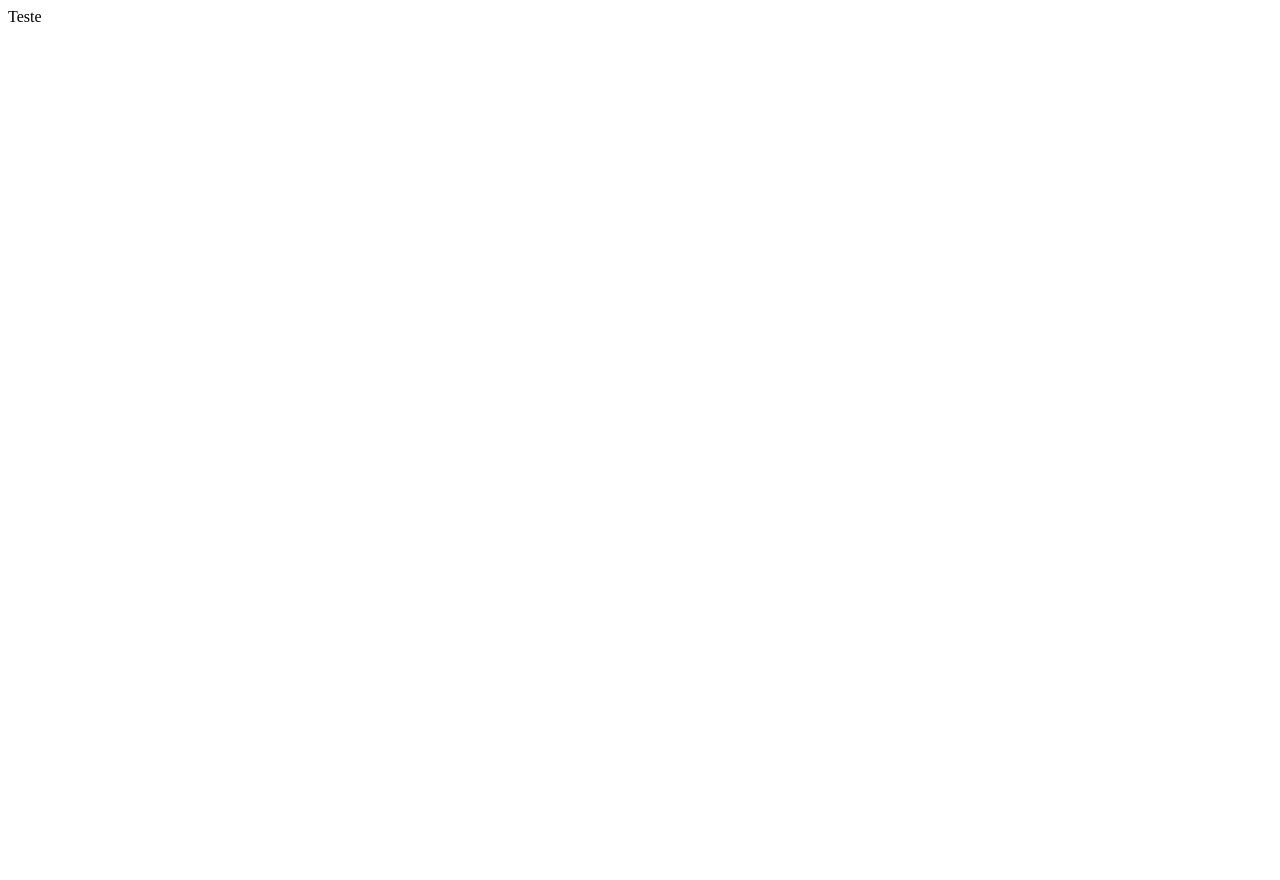
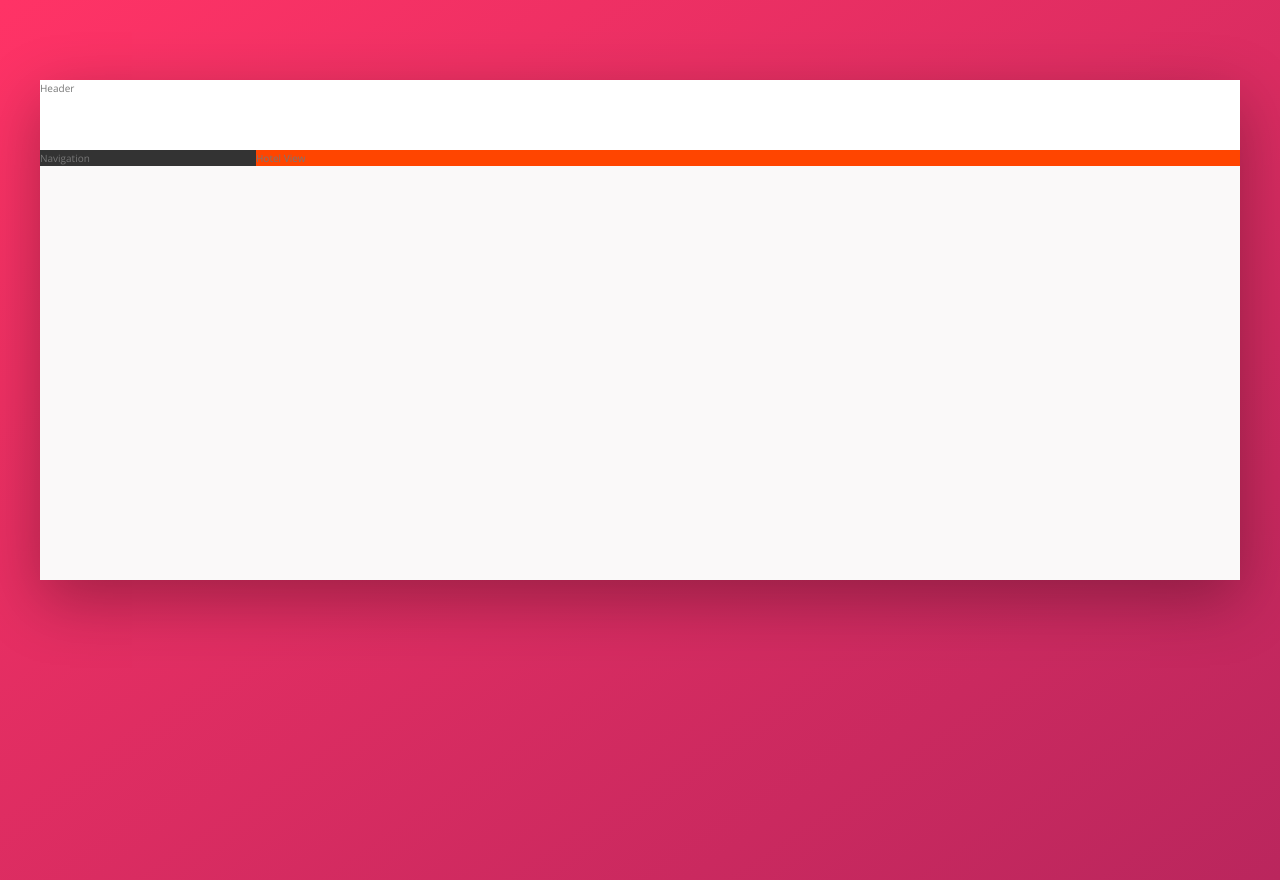
Before and after one commit to JeffersonMoran/TrilloProject, a React (Create React App) app: page / in a window 1280 px wide. Before the commit the page ends 800 px from the top, so only its background shows below. Built offline with nearby package versions, Linux system fonts and the light colour scheme.

Commit message:
Overall layout

```diff
--- a/src/App.js
+++ b/src/App.js
@@ -1,9 +1,18 @@
 import React, { Component } from 'react';
+import Header from './components/Header';
+import Navigation from './components/Navigation';
+import Hotel from './layouts/Hotel';
 
 class App extends Component {
   render() {
     return (
-      <div>Teste</div>
+      <div className="container">
+        <Header />
+        <div className="content">
+          <Navigation />
+          <Hotel />
+        </div>
+      </div>
     );
   }
 }
--- /dev/null
+++ b/src/components/Header.js
@@ -0,0 +1,9 @@
+import React from 'react'
+
+const Header = () => (
+    <header className="header">
+        Header
+    </header>
+)
+
+export default Header;
--- /dev/null
+++ b/src/components/Navigation.js
@@ -0,0 +1,9 @@
+import React from 'react'
+
+const Navigation = () => (
+    <nav className="sidebar">
+        Navigation
+    </nav>
+)
+
+export default Navigation
--- a/src/css/style.css
+++ b/src/css/style.css
@@ -15,3 +15,62 @@ Grey dark 2: #777
 Grey dark 3: #999
 
 */
+:root {
+  --color-primary: #eb2f64;
+  --color-primary-light:  #FF3366;
+  --color-primary-dark: #BA265D;
+  --color-grey-light-1: #faf9f9;
+  --color-grey-light-2: #f4f2f2;
+  --color-grey-light-3: #f0eeee;
+  --color-grey-light-4: #ccc;
+  --color-grey-dark-1: #333;
+  --color-grey-dark-2: #777;
+  --color-grey-dark-3: #999;
+  --shadow-dark: 0 2rem 6rem rgba(0, 0, 0, .3); }
+
+* {
+  margin: 0;
+  padding: 0; }
+
+*,
+*::before,
+*::after {
+  box-sizing: inherit; }
+
+html {
+  box-sizing: border-box;
+  font-size: 62.5%; }
+
+body {
+  font-family: 'Open Sans', sans-serif;
+  font-weight: 400;
+  line-height: 1.6;
+  color: var(--color-grey-dark-2);
+  background-image: linear-gradient(to right bottom, var(--color-primary-light), var(--color-primary-dark));
+  background-size: cover;
+  background-repeat: no-repeat;
+  min-height: 100vh; }
+
+.container {
+  max-width: 120rem;
+  margin: 8rem auto;
+  background-color: var(--color-grey-light-1);
+  box-shadow: var(--shadow-dark);
+  min-height: 50rem; }
+
+.header {
+  height: 7rem;
+  background-color: #fff;
+  border-bottom: var(--color-grey-light-2); }
+
+.content {
+  display: flex; }
+
+.sidebar {
+  background-color: var(--color-grey-dark-1);
+  flex: 0 0 18%; }
+
+.hotel-view {
+  background-color: #fff;
+  background-color: orangered;
+  flex: 1; }
--- /dev/null
+++ b/src/layouts/Hotel.js
@@ -0,0 +1,9 @@
+import React from 'react'
+
+const Hotel = () => (
+    <main className="hotel-view">
+        Hotel View
+    </main>
+)
+
+export default Hotel;
--- /dev/null
+++ b/src/sass/_base.scss
@@ -0,0 +1,61 @@
+/*
+COLORS
+
+Primary: #eb2f64
+Primary light: #FF3366
+Primary dark: #BA265D
+
+Grey light 1: #faf9f9
+Grey light 2: #f4f2f2
+Grey light 3: #f0eeee
+Grey light 4: #ccc
+
+Grey dark 1: #333
+Grey dark 2: #777
+Grey dark 3: #999
+
+*/
+
+:root {
+    --color-primary: #eb2f64;
+    --color-primary-light:  #FF3366;
+    --color-primary-dark: #BA265D;
+
+    --color-grey-light-1: #faf9f9;
+    --color-grey-light-2: #f4f2f2;
+    --color-grey-light-3: #f0eeee;
+    --color-grey-light-4: #ccc;
+
+    --color-grey-dark-1: #333;
+    --color-grey-dark-2: #777;
+    --color-grey-dark-3: #999;
+
+    --shadow-dark: 0 2rem 6rem rgba(0, 0, 0, .3);
+}
+
+* {
+    margin: 0;
+    padding: 0;
+}
+
+*,
+*::before,
+*::after {
+    box-sizing: inherit;
+}
+
+html {
+    box-sizing: border-box;
+    font-size: 62.5%; // 1rem = 10px;
+}
+
+body {
+    font-family: 'Open Sans', sans-serif;
+    font-weight: 400;
+    line-height: 1.6;
+    color: var(--color-grey-dark-2);
+    background-image: linear-gradient(to right bottom, var(--color-primary-light), var(--color-primary-dark));
+    background-size: cover;
+    background-repeat: no-repeat;
+    min-height: 100vh;
+}
--- /dev/null
+++ b/src/sass/_layout.scss
@@ -0,0 +1,29 @@
+.container {
+    max-width: 120rem;
+    margin: 8rem auto;
+    background-color: var(--color-grey-light-1);
+    box-shadow: var(--shadow-dark);
+
+    min-height: 50rem;
+}
+
+.header {
+    height: 7rem;
+    background-color: #fff;
+    border-bottom: var(--color-grey-light-2);
+}
+
+.content {
+    display: flex;
+}
+
+.sidebar {
+    background-color: var(--color-grey-dark-1);
+    flex: 0 0 18%;
+}
+
+.hotel-view {
+    background-color: #fff;
+    background-color: orangered;
+    flex: 1;
+}
--- a/src/sass/main.scss
+++ b/src/sass/main.scss
@@ -1,17 +1,3 @@
-/*
-COLORS
-
-Primary: #eb2f64
-Primary light: #FF3366
-Primary dark: #BA265D
-
-Grey light 1: #faf9f9
-Grey light 2: #f4f2f2
-Grey light 3: #f0eeee
-Grey light 4: #ccc
-
-Grey dark 1: #333
-Grey dark 2: #777
-Grey dark 3: #999
-
-*/
+@import "base";
+@import "components";
+@import "layout";
```
Also changed, not shown: src/sass/_components.scss (added).
